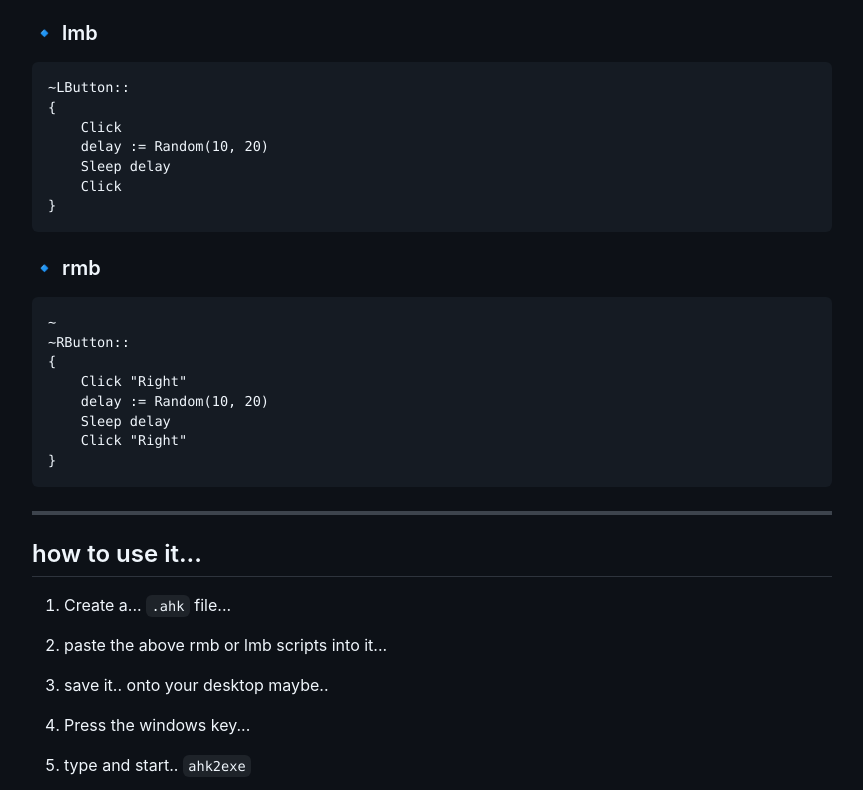
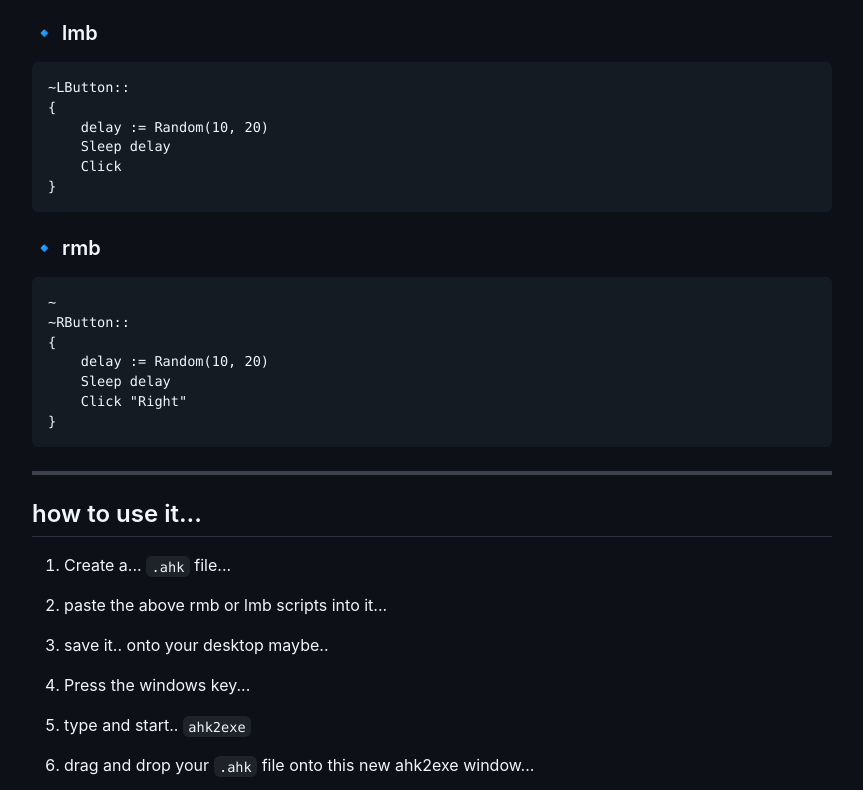
Before and after one commit to milichf/debounclic, a plain HTML site: page index.html in a window 1280 px wide. Shown: the part 792-1582 px from the top of the page, without its empty margins (208-1071 px from the left). Drawn offline with nearby package versions, Linux system fonts and the light colour scheme.

Commit message:
doub no trip

```diff
--- a/index.html
+++ b/index.html
@@ -49,7 +49,6 @@ And as such I poorly hacked together this autohotkey script for people who cheat
 <h3>🔹 lmb</h3>
 <div class="codehilite"><pre><span></span><code><span class="o">~</span><span class="n">LButton</span><span class="o">::</span>
 <span class="p">{</span>
-    <span class="nb">Click</span>
     <span class="n">delay</span> <span class="o">:=</span> <span class="n">Random</span><span class="p">(</span><span class="mi">10</span><span class="p">,</span> <span class="mi">20</span><span class="p">)</span>
     <span class="nb">Sleep</span> <span class="n">delay</span>
     <span class="nb">Click</span>
@@ -60,7 +59,6 @@ And as such I poorly hacked together this autohotkey script for people who cheat
 <div class="codehilite"><pre><span></span><code><span class="o">~</span>
 <span class="o">~</span><span class="n">RButton</span><span class="o">::</span>
 <span class="p">{</span>
-    <span class="nb">Click</span> <span class="s">&quot;Right&quot;</span>
     <span class="n">delay</span> <span class="o">:=</span> <span class="n">Random</span><span class="p">(</span><span class="mi">10</span><span class="p">,</span> <span class="mi">20</span><span class="p">)</span>
     <span class="nb">Sleep</span> <span class="n">delay</span>
     <span class="nb">Click</span> <span class="s">&quot;Right&quot;</span>
```
Also changed, not shown: 1 other file.
